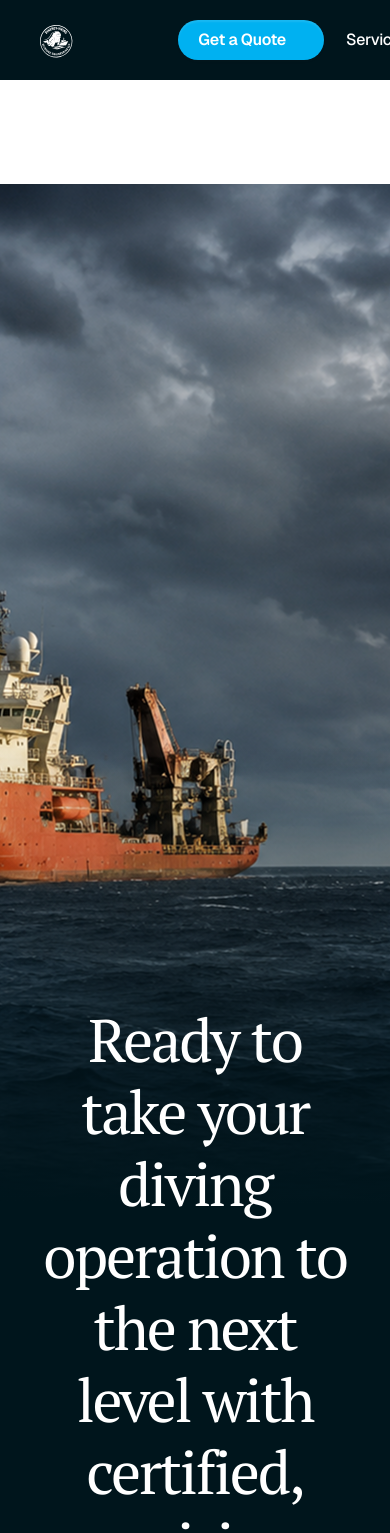
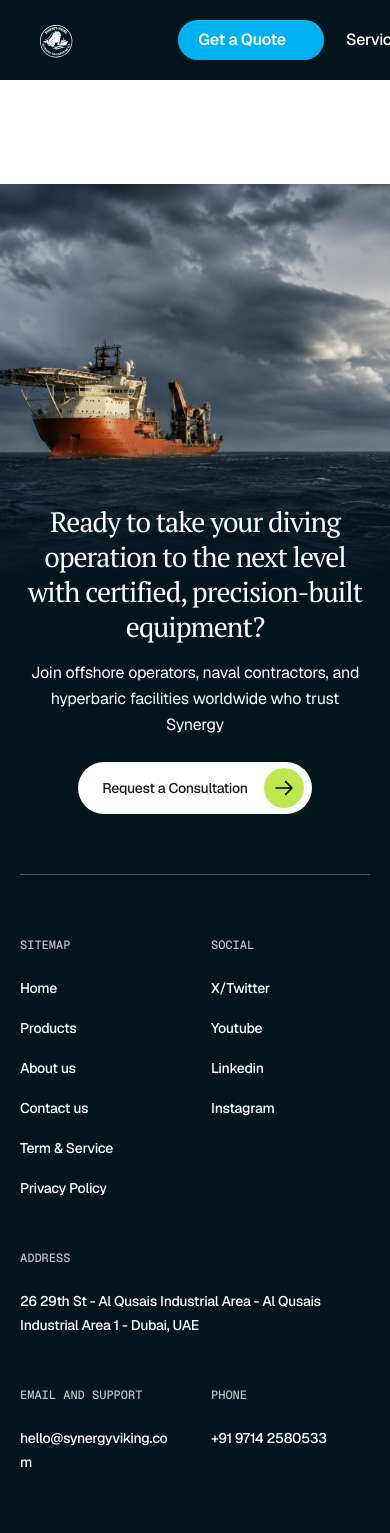
Before and after one commit to dinosourisme/Synergyvikingv1, a React (Vite) app in the folder Synergy viking/: page /contact in a window 390 px wide. Shown: the top 1533 px of the page. Built offline with nearby package versions, Linux system fonts and the light colour scheme.

Commit message:
Fix for Responsiveness

```diff
--- a/Synergy viking/src/components/layout/Footer/Footer.jsx
+++ b/Synergy viking/src/components/layout/Footer/Footer.jsx
@@ -1,14 +1,11 @@
 import { Link } from 'react-router-dom';
 import footerImage from '../../../assets/Footer/ship.png';
 
-const sitemapLinksLeft = [
+const sitemapLinks = [
   { label: 'Home', to: '/' },
   { label: 'Products', to: '/products' },
   { label: 'About us', to: '/about' },
-  { label: 'Contact', to: '/contact' },
-];
-
-const sitemapLinksRight = [
+  { label: 'Contact us', to: '/contact' },
   { label: 'Term & Service', to: '/terms' },
   { label: 'Privacy Policy', to: '/privacy' },
 ];
@@ -23,14 +20,13 @@ const socialLinks = [
 export default function Footer() {
   return (
     <footer className="relative w-full font-geist overflow-hidden bg-[#00151C]">
-      {/* Background Image Section - Full Width */}
-      <div className="relative w-full h-[1020px]">
+      {/* Background Image Section */}
+      <div className="relative w-full h-[400px] sm:h-[500px] md:h-[700px] lg:h-[850px] xl:h-[1020px]">
         <img
           src={footerImage}
           alt="Offshore vessel"
           className="absolute inset-0 w-full h-full object-cover object-top"
         />
-        {/* Gradient Overlay */}
         <div
           className="absolute inset-0"
           style={{
@@ -40,85 +36,135 @@ export default function Footer() {
         />
       </div>
 
-      {/* CTA Content - positioned over the gradient transition */}
-      <div className="relative z-10 -mt-[200px] text-center px-10">
-        <h2
-          className="max-w-[1018px] mx-auto text-[60px] leading-[72px] tracking-[-2.2px] text-white font-normal font-ptserif mb-6"
-
-        >
+      {/* CTA Content */}
+      <div className="relative z-10 -mt-[80px] sm:-mt-[120px] md:-mt-[160px] lg:-mt-[200px] text-center px-5 sm:px-6 md:px-8 lg:px-10">
+        <h2 className="max-w-[1018px] mx-auto text-[28px] sm:text-3xl md:text-4xl lg:text-5xl xl:text-[60px] leading-tight sm:leading-[1.2] md:leading-[1.25] lg:leading-[72px] tracking-[-1px] sm:tracking-[-1.5px] md:tracking-[-2px] xl:tracking-[-2.2px] text-white font-normal font-ptserif mb-4 sm:mb-5 md:mb-6">
           Ready to take your diving operation to the next level with certified, precision-built equipment?
         </h2>
-        <p className="max-w-[756px] mx-auto text-lg leading-[27px] tracking-[-0.36px] text-white mb-8 font-geist font-normal">
+        <p className="max-w-[756px] mx-auto text-base sm:text-lg leading-relaxed sm:leading-[27px] tracking-[-0.2px] sm:tracking-[-0.36px] text-white mb-6 sm:mb-7 md:mb-8 font-normal font-geist px-2 sm:px-0">
           Join offshore operators, naval contractors, and hyperbaric facilities worldwide who trust Synergy
         </p>
 
-        {/* Request a Consultation Button - Fixed Hover */}
         <button
           type="button"
-          className="group relative inline-flex items-center h-[68px] px-2 bg-white rounded-[50px] overflow-hidden cursor-pointer transition-all duration-300"
+          className="group relative inline-flex items-center h-[52px] sm:h-[60px] md:h-[68px] px-2 bg-white rounded-[50px] overflow-hidden cursor-pointer transition-all duration-300 active:scale-95 md:active:scale-100"
         >
-          {/* Arrow Circle - positioned absolutely, starts on right */}
-          <span className="absolute left-[18px] flex items-center justify-center w-[52px] h-[52px] bg-[#BDE74E] rounded-full transition-all duration-300 opacity-0 group-hover:opacity-100 -translate-x-2 group-hover:translate-x-0">
-            <svg
-              width="22"
-              height="20"
-              viewBox="0 0 22 20"
-              fill="none"
-              xmlns="http://www.w3.org/2000/svg"
-            >
-              <path
-                d="M1 10H21M21 10L13 2M21 10L13 18"
-                stroke="black"
-                strokeWidth="2"
-                strokeLinecap="round"
-                strokeLinejoin="round"
-              />
+          <span className="absolute left-[14px] sm:left-[16px] md:left-[18px] flex items-center justify-center w-[40px] h-[40px] sm:w-[46px] sm:h-[46px] md:w-[52px] md:h-[52px] bg-[#BDE74E] rounded-full transition-all duration-300 opacity-0 md:group-hover:opacity-100 -translate-x-2 md:group-hover:translate-x-0">
+            <svg width="18" height="16" viewBox="0 0 22 20" fill="none" xmlns="http://www.w3.org/2000/svg" className="sm:w-[20px] sm:h-[18px] md:w-[22px] md:h-[20px]">
+              <path d="M1 10H21M21 10L13 2M21 10L13 18" stroke="black" strokeWidth="2" strokeLinecap="round" strokeLinejoin="round" />
             </svg>
           </span>
-
-          {/* Text - starts centered, shifts right on hover */}
-          <span className="text-base font-medium font-geist tracking-[-0.32px] text-[#1C1C1C] pl-[18px] pr-[70px] transition-all duration-300 group-hover:pl-[78px] group-hover:pr-[18px]">
+          <span className="text-sm sm:text-base font-medium font-geist tracking-[-0.32px] text-[#1C1C1C] pl-[16px] pr-[56px] sm:pl-[18px] sm:pr-[64px] md:pr-[70px] transition-all duration-300 md:group-hover:pl-[78px] md:group-hover:pr-[18px]">
             Request a Consultation
           </span>
-
-          {/* Arrow Circle - default visible on right */}
-          <span className="absolute right-2 flex items-center justify-center w-[52px] h-[52px] bg-[#BDE74E] rounded-full transition-all duration-300 group-hover:opacity-0 group-hover:translate-x-2">
-            <svg
-              width="22"
-              height="20"
-              viewBox="0 0 22 20"
-              fill="none"
-              xmlns="http://www.w3.org/2000/svg"
-            >
-              <path
-                d="M1 10H21M21 10L13 2M21 10L13 18"
-                stroke="black"
-                strokeWidth="2"
-                strokeLinecap="round"
-                strokeLinejoin="round"
-              />
+          <span className="absolute right-2 flex items-center justify-center w-[40px] h-[40px] sm:w-[46px] sm:h-[46px] md:w-[52px] md:h-[52px] bg-[#BDE74E] rounded-full transition-all duration-300 md:group-hover:opacity-0 md:group-hover:translate-x-2">
+            <svg width="18" height="16" viewBox="0 0 22 20" fill="none" xmlns="http://www.w3.org/2000/svg" className="sm:w-[20px] sm:h-[18px] md:w-[22px] md:h-[20px]">
+              <path d="M1 10H21M21 10L13 2M21 10L13 18" stroke="black" strokeWidth="2" strokeLinecap="round" strokeLinejoin="round" />
             </svg>
           </span>
         </button>
       </div>
 
-      {/* Footer Links Section - Max Width Centered */}
-      <div className="relative z-10 max-w-[1440px] mx-auto px-10 pt-[151px]">
+      {/* Footer Links Section */}
+      <div className="relative z-10 max-w-[1440px] mx-auto px-5 sm:px-6 md:px-8 lg:px-10 pt-[60px] sm:pt-[80px] md:pt-[100px] lg:pt-[151px]">
         {/* Divider */}
-        <div className="w-full h-px bg-[#4A4F59] mb-[151px]" />
+        <div className="w-full h-px bg-[#4A4F59] mb-[60px] sm:mb-[80px] md:mb-[100px] lg:mb-[151px]" />
 
-        {/* Links Grid */}
-        <div className="flex justify-between">
+        {/* Mobile & Tablet Layout (< lg) */}
+        <div className="lg:hidden">
+          {/* Row 1: Sitemap + Social */}
+          <div className="grid grid-cols-2 gap-8 sm:gap-12 md:gap-16">
+            {/* Sitemap */}
+            <div>
+              <h3 className="text-xs sm:text-sm leading-[21px] font-medium font-geist-mono uppercase text-[#BDBDC2] mb-5 sm:mb-6">
+                SITEMAP
+              </h3>
+              <div className="flex flex-col gap-4 sm:gap-5">
+                {sitemapLinks.map((link) => (
+                  <Link
+                    key={link.label}
+                    to={link.to}
+                    className="relative text-sm sm:text-base font-medium font-geist tracking-[-0.32px] leading-6 text-white group w-fit"
+                  >
+                    {link.label}
+                    <span className="absolute left-0 bottom-0 w-0 h-[1px] bg-white transition-all duration-300 group-hover:w-full" />
+                  </Link>
+                ))}
+              </div>
+            </div>
+
+            {/* Social */}
+            <div>
+              <h3 className="text-xs sm:text-sm leading-[21px] font-medium font-geist-mono uppercase text-[#BDBDC2] mb-5 sm:mb-6">
+                SOCIAL
+              </h3>
+              <div className="flex flex-col gap-4 sm:gap-5">
+                {socialLinks.map((link) => (
+                  <a
+                    key={link.label}
+                    href={link.href}
+                    target="_blank"
+                    rel="noopener noreferrer"
+                    className="relative text-sm sm:text-base font-medium tracking-[-0.32px] leading-6 text-white group w-fit"
+                  >
+                    {link.label}
+                    <span className="absolute left-0 bottom-0 w-0 h-[1px] bg-white transition-all duration-300 group-hover:w-full" />
+                  </a>
+                ))}
+              </div>
+            </div>
+          </div>
+
+          {/* Row 2: Address */}
+          <div className="mt-12 sm:mt-14 md:mt-16">
+            <h3 className="text-xs sm:text-sm leading-[21px] font-medium font-geist-mono uppercase text-[#BDBDC2] mb-5 sm:mb-6">
+              ADDRESS
+            </h3>
+            <p className="text-sm sm:text-base font-medium tracking-[-0.32px] leading-6 text-white">
+              26 29th St - Al Qusais Industrial Area - Al Qusais Industrial Area 1 - Dubai, UAE
+            </p>
+          </div>
+
+          {/* Row 3: Email & Support + Phone */}
+          <div className="grid grid-cols-2 gap-8 sm:gap-12 md:gap-16 mt-12 sm:mt-14 md:mt-16">
+            <div>
+              <h3 className="text-xs sm:text-sm leading-[21px] font-medium font-geist-mono uppercase text-[#BDBDC2] mb-5 sm:mb-6">
+                EMAIL AND SUPPORT
+              </h3>
+              <a
+                href="mailto:hello@synergyviking.com"
+                className="relative text-sm sm:text-base font-medium font-geist tracking-[-0.32px] leading-6 text-white group w-fit inline-block break-all"
+              >
+                hello@synergyviking.com
+                <span className="absolute left-0 bottom-0 w-0 h-[1px] bg-white transition-all duration-300 group-hover:w-full" />
+              </a>
+            </div>
+
+            <div>
+              <h3 className="text-xs sm:text-sm leading-[21px] font-medium font-geist-mono uppercase text-[#BDBDC2] mb-5 sm:mb-6">
+                PHONE
+              </h3>
+              <a
+                href="tel:+9197142580533"
+                className="relative text-sm sm:text-base font-medium tracking-[-0.32px] leading-6 text-white group w-fit inline-block"
+              >
+                +91 9714 2580533
+                <span className="absolute left-0 bottom-0 w-0 h-[1px] bg-white transition-all duration-300 group-hover:w-full" />
+              </a>
+            </div>
+          </div>
+        </div>
+
+        {/* Desktop Layout (≥ lg) */}
+        <div className="hidden lg:flex lg:justify-between lg:gap-8">
           {/* Sitemap */}
           <div className="w-[544px]">
-            <h3
-              className="text-sm leading-[21px] font-medium font-geist-mono uppercase text-[#BDBDC2] mb-[29px]"
-            >
+            <h3 className="text-sm leading-[21px] font-medium font-geist-mono uppercase text-[#BDBDC2] mb-[29px]">
               SITEMAP
             </h3>
             <div className="flex gap-[164px]">
               <div className="flex flex-col gap-7">
-                {sitemapLinksLeft.map((link) => (
+                {sitemapLinks.slice(0, 4).map((link) => (
                   <Link
                     key={link.label}
                     to={link.to}
@@ -130,7 +176,7 @@ export default function Footer() {
                 ))}
               </div>
               <div className="flex flex-col gap-7">
-                {sitemapLinksRight.map((link) => (
+                {sitemapLinks.slice(4).map((link) => (
                   <Link
                     key={link.label}
                     to={link.to}
@@ -147,11 +193,8 @@ export default function Footer() {
           {/* Email & Support + Phone + Address */}
           <div className="w-[314px] flex flex-col gap-[29px]">
             <div>
-              <h3
-                className="text-sm leading-[21px] font-medium font-geist-mono uppercase text-[#BDBDC2] mb-[29px]"
-
-              >
-                EMAIL & SUPPORT
+              <h3 className="text-sm leading-[21px] font-medium font-geist-mono uppercase text-[#BDBDC2] mb-[29px]">
+                EMAIL AND SUPPORT
               </h3>
               <a
                 href="mailto:hello@synergyviking.com"
@@ -163,10 +206,7 @@ export default function Footer() {
             </div>
 
             <div>
-              <h3
-                className="text-sm leading-[21px] font-medium font-geist-mono uppercase text-[#BDBDC2] mb-[29px]"
-
-              >
+              <h3 className="text-sm leading-[21px] font-medium font-geist-mono uppercase text-[#BDBDC2] mb-[29px]">
                 PHONE
               </h3>
               <a
@@ -179,10 +219,7 @@ export default function Footer() {
             </div>
 
             <div>
-              <h3
-                className="text-sm leading-[21px] font-medium font-geist-mono uppercase text-[#BDBDC2] mb-[29px]"
-
-              >
+              <h3 className="text-sm leading-[21px] font-medium font-geist-mono uppercase text-[#BDBDC2] mb-[29px]">
                 ADDRESS
               </h3>
               <p className="text-base font-medium tracking-[-0.32px] leading-6 text-white w-[217px]">
@@ -193,10 +230,7 @@ export default function Footer() {
 
           {/* Social */}
           <div className="w-[210px]">
-            <h3
-              className="text-sm leading-[21px] font-medium font-geist-mono uppercase text-[#BDBDC2] mb-[29px]"
-
-            >
+            <h3 className="text-sm leading-[21px] font-medium font-geist-mono uppercase text-[#BDBDC2] mb-[29px]">
               SOCIAL
             </h3>
             <div className="flex flex-col gap-7">
@@ -217,18 +251,12 @@ export default function Footer() {
         </div>
 
         {/* Bottom Bar */}
-        <div className="flex justify-between items-center mt-[151px] pb-10">
-          <p
-            className="text-sm leading-[21px] tracking-[-0.28px] uppercase text-[#BDBDC2] font-geist-mono"
-
-          >
-            All right reserve @2026
+        <div className="flex flex-col justify-center items-center gap-2 mt-[60px] sm:mt-[80px] md:mt-[100px] lg:mt-[151px] pb-6 sm:pb-8 md:pb-10 sm:flex-row sm:justify-between sm:gap-0">
+          <p className="text-xs sm:text-sm leading-[21px] tracking-[-0.28px] uppercase text-[#BDBDC2] font-geist-mono">
+            All Right Reserve@2026
           </p>
-          <p
-            className="text-sm leading-[21px] tracking-[-0.28px] uppercase text-[#BDBDC2] font-geist-mono"
-
-          >
-            Made by INfidhi
+          <p className="text-xs sm:text-sm leading-[21px] tracking-[-0.28px] uppercase text-[#BDBDC2] font-geist-mono">
+            Made by Infidhi
           </p>
         </div>
       </div>
```
Also changed, not shown: Synergy viking/src/pages/Services/Services.jsx (+26 -34 lines).
